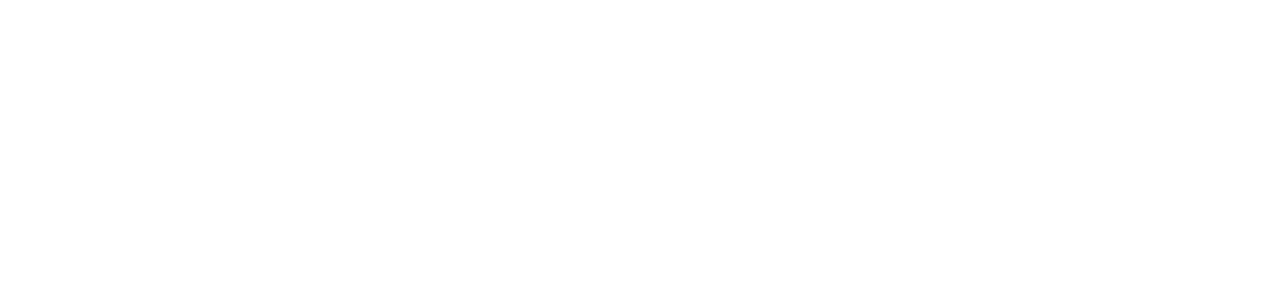
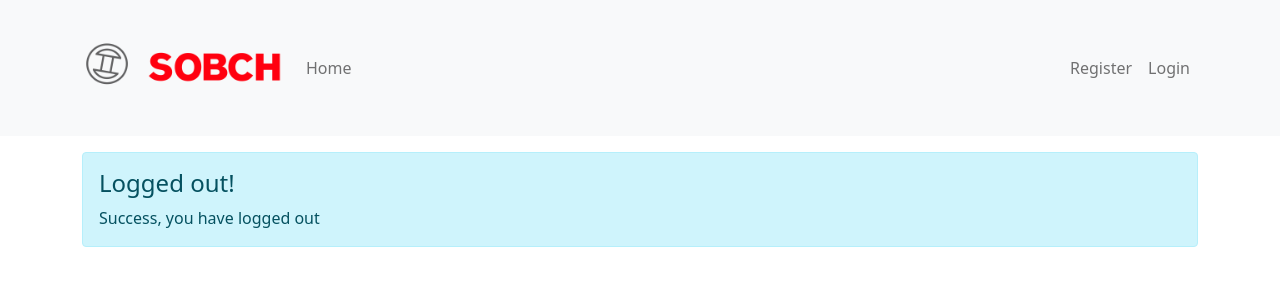
Before and after one commit to moalshak/Sobch, a React (Create React App) app in the folder web/frontend/: page /logout in a window 1280 px wide. Before the commit this address had no page. Shown: the top 300 px of the page. Built offline with nearby package versions, Linux system fonts and the light colour scheme.

Commit message:
User now gets alert for logging out

```diff
--- a/web/frontend/src/App.tsx
+++ b/web/frontend/src/App.tsx
@@ -9,8 +9,9 @@
 import Stats from './components/Stats';
 import Alter from './components/Alter';
 import AddDevice from './components/AddDevice';
+import Logout from './components/Logout';
 
-const BACKEND_BASE_URL = process.env.BACKEND_BASE_URL || "http://0.0.0.0:8000";
+const BACKEND_BASE_URL = process.env.BACKEND_BASE_URL || "http://172.104.242.242:8000";
 
 function App() {
 
@@ -21,6 +22,7 @@
         <Route path="/" element={<Home />} />
         <Route path="/register" element={<Register />} />
         <Route path="/login" element={<Login />} />
+        <Route path="/logout" element={<Logout/>} />
         <Route path="/profile/" element={<Profile />} />
         <Route path="/edit-profile/" element={<EditProfile />} />
         <Route path="/my-devices" element={<MyDevices />} />
--- a/web/frontend/src/components/Logout.tsx
+++ b/web/frontend/src/components/Logout.tsx
@@ -1,7 +1,14 @@
 import {Alert, AlertProps, Variant} from './CustomAlert';
-import {useState} from 'react';
+import {useEffect, useState} from 'react';
+import { isLoggedIn } from '../lib/acc';
+import {useNavigate} from 'react-router-dom';
+import NavBar from './NavBar';
 
 function Logout () {
+
+
+    console.log("HEERERERER");
+    const navigate = useNavigate();
     /**
      * Custom alert props which looks cleaner than the regular alert
      */
@@ -11,9 +18,29 @@
         variant: Variant.nothing
     });
 
+     useEffect(()=> {
+        if (isLoggedIn() == false) {
+             setAlertProps({
+                 heading: 'Logged out!',
+                 message: "Success, you have logged out",
+                 variant: Variant.info
+             });
+             setTimeout(()=> {
 
+              }, 2000);
+        }
+    }, []);
 
+    return (
+        <div>
+            <NavBar/>
+            <Alert {...alertProps} />
+        </div>
+    );
 }
 
 
+
+
+
 export default Logout;
--- a/web/frontend/src/components/NavBar.tsx
+++ b/web/frontend/src/components/NavBar.tsx
@@ -31,7 +31,7 @@
                     <>
                     <Nav.Link href="/my-devices">My Devices</Nav.Link>
                     <Nav.Link href="/profile">Profile</Nav.Link>
-                    <Link to={''}><Button variant="outline-secondary" onClick={goLogout}>Logout</Button></Link></>
+                    <Nav.Link href="/logout"><Button variant="outline-secondary" onClick={goLogout}>Logout</Button></Nav.Link></>
                     :
                     <>
                     <Nav.Link href="/register">Register</Nav.Link>
--- a/web/frontend/src/lib/acc.tsx
+++ b/web/frontend/src/lib/acc.tsx
@@ -1,5 +1,6 @@
 import axios from "axios";
 import { BACKEND_BASE_URL } from "../App";
+import Logout from "../components/Logout";
 
 /**
  * @returns {string} The access token
@@ -23,7 +24,7 @@
         data = res.data;
         localStorage.removeItem(`accessToken`);
         setLoggedIn(false);
-        window.location.href = '/';
+       window.location.href = '/Logout';
     } catch(error) {
         if(data.error) {
             alert(data.error);
```
